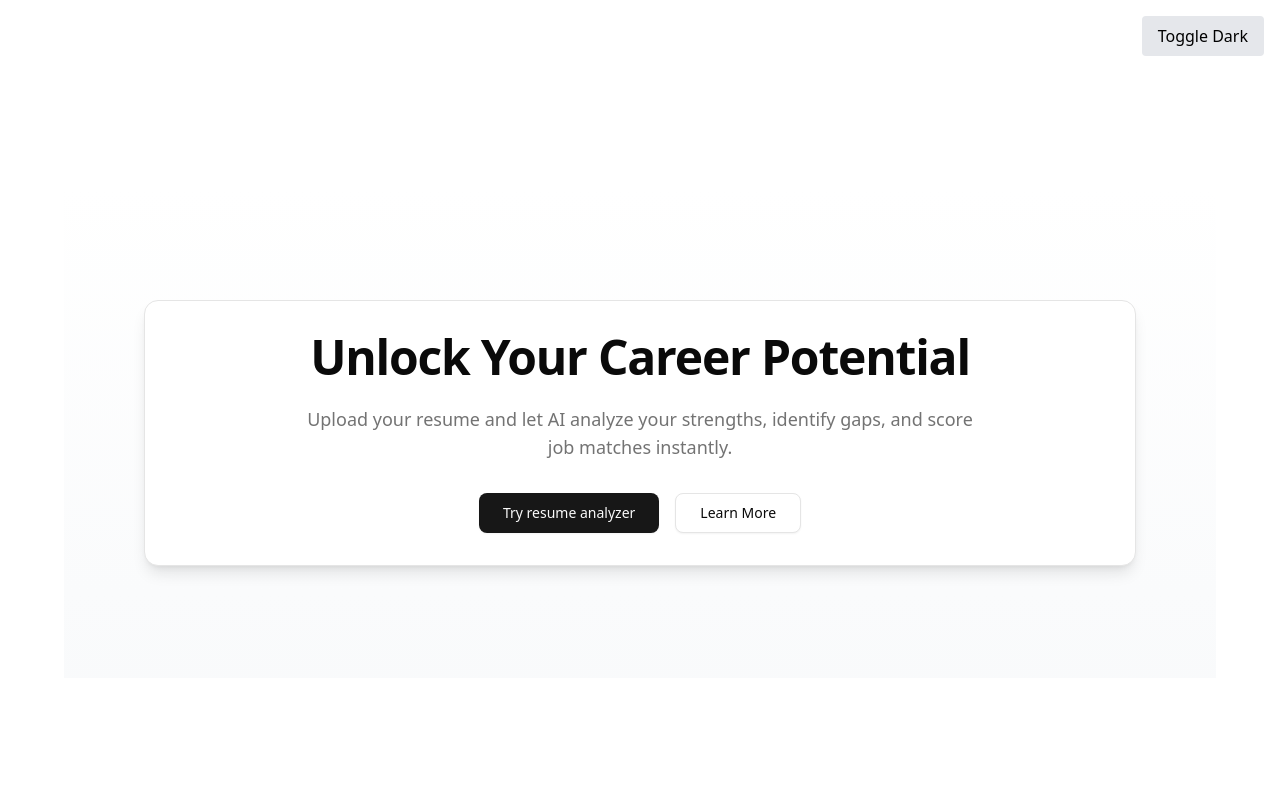
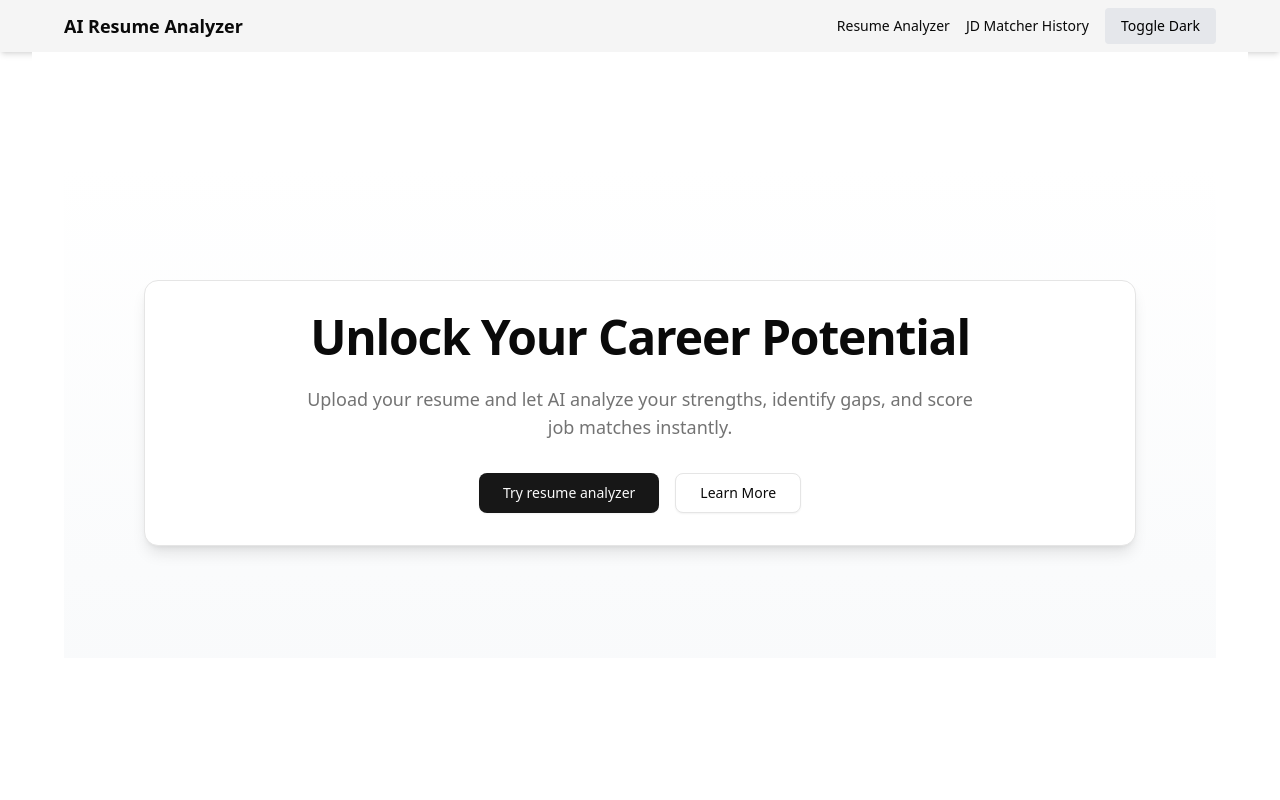
Before and after one commit to aoddy10/ai-resume-analyzer, a Next.js app in the folder frontend/: page / in a window 1280 px wide. Shown: the top 800 px of the page. Built offline with nearby package versions, Linux system fonts and the light colour scheme.

Commit message:
feat: Display Navbar in every page.

```diff
--- a/frontend/src/app/layout.tsx
+++ b/frontend/src/app/layout.tsx
@@ -2,8 +2,8 @@ import type { Metadata } from "next";
 import { Geist, Geist_Mono } from "next/font/google";
 import "./globals.css";
 import { Toaster } from "@/components/ui/sonner";
-import { AppThemeProvider } from "@/components/theme-provider";
-import { ThemeToggleButton } from "@/components/Theme-toggle-button";
+import Navbar from "@/components/Navbar";
+import { AppThemeProvider } from "@/components/Theme-provider";
 
 const geistSans = Geist({
     variable: "--font-geist-sans",
@@ -33,9 +33,7 @@ export default function RootLayout({
             >
                 <AppThemeProvider>
                     <div className="min-h-screen flex flex-col">
-                        <div className="flex justify-end p-4">
-                            <ThemeToggleButton />
-                        </div>
+                        <Navbar />
                         <main className="flex-1 w-full px-4 sm:px-6 md:px-8">
                             {children}
                         </main>
--- /dev/null
+++ b/frontend/src/components/Navbar.tsx
@@ -0,0 +1,21 @@
+"use client";
+
+import Link from "next/link";
+import { ThemeToggleButton } from "@/components/Theme-toggle-button";
+
+export default function Navbar() {
+    return (
+        <nav className="bg-muted text-foreground px-4 py-2 shadow-md dark:bg-gray-900">
+            <div className="max-w-6xl mx-auto flex justify-between items-center">
+                <Link href="/" className="font-bold text-lg">
+                    AI Resume Analyzer
+                </Link>
+                <div className="flex gap-4 text-sm items-center">
+                    <Link href="/analyzer">Resume Analyzer</Link>
+                    <Link href="/analyzer-history">JD Matcher History</Link>
+                    <ThemeToggleButton />
+                </div>
+            </div>
+        </nav>
+    );
+}
```
